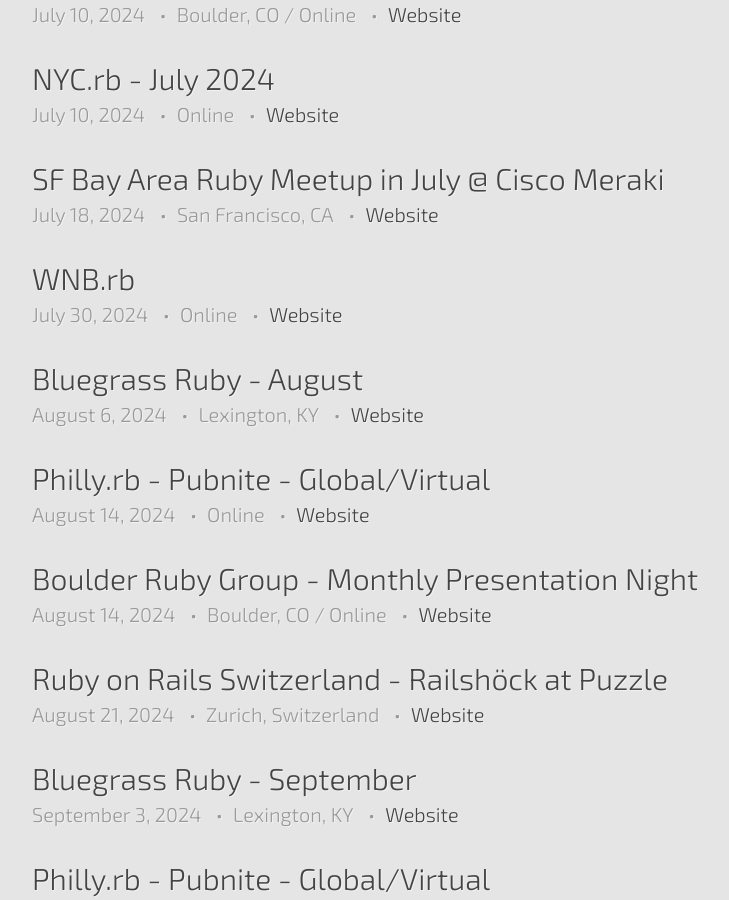
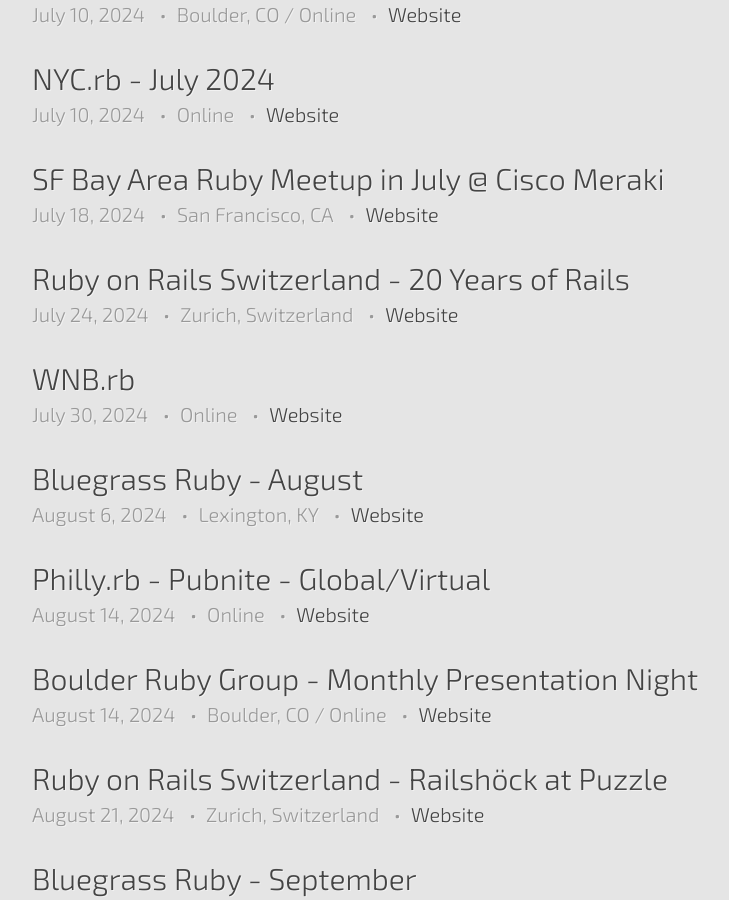
Before and after one commit to ruby-conferences/ruby-conferences.github.io, a Jekyll site: the page built from meetups/index.html, in a window 1280 px wide and 900 px high, scrolled down 1602 px. Shown: the whole window, without its empty margins (208-937 px from the left). Built offline with Jekyll 4.4.1, drawn with Linux system fonts in a browser that asks for light colours.

Commit message:
Add Ruby on Rails Switzerland July event (#661)

```diff
--- a/_data/meetups.yml
+++ b/_data/meetups.yml
@@ -677,6 +677,13 @@
   end_time: 19:00:00 EDT
   url: https://www.meetup.com/nyc-rb/events/301062985
 
+- name: Ruby on Rails Switzerland - 20 Years of Rails
+  location: Zurich, Switzerland
+  date: 2024-07-24
+  start_time: 18:00:00 CEST
+  end_time: 20:00:00 CEST
+  url: https://www.meetup.com/rubyonrails-ch/events/301480681
+
 - name: Philly.rb - Pubnite - Global/Virtual
   location: Online
   date: 2024-08-14
```
